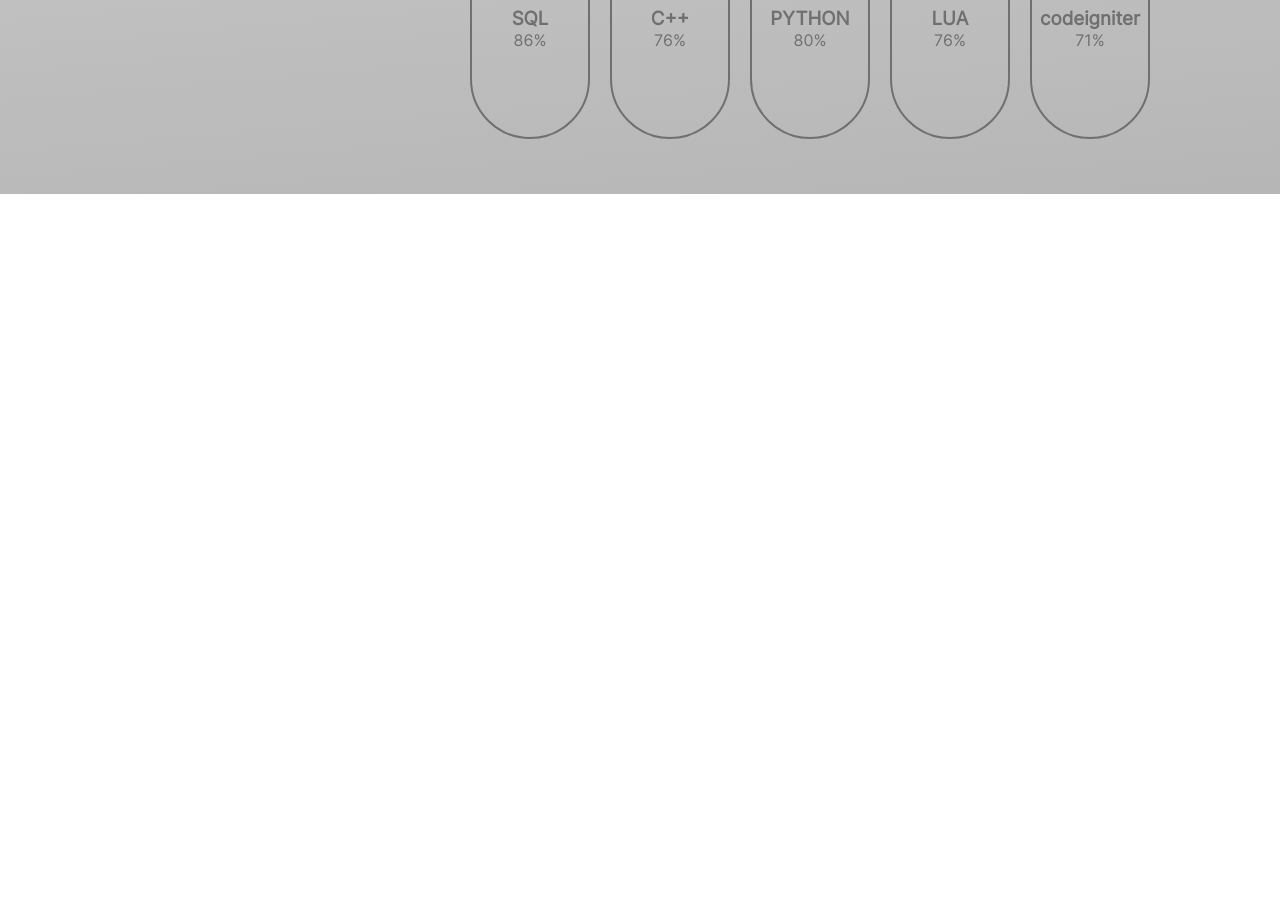
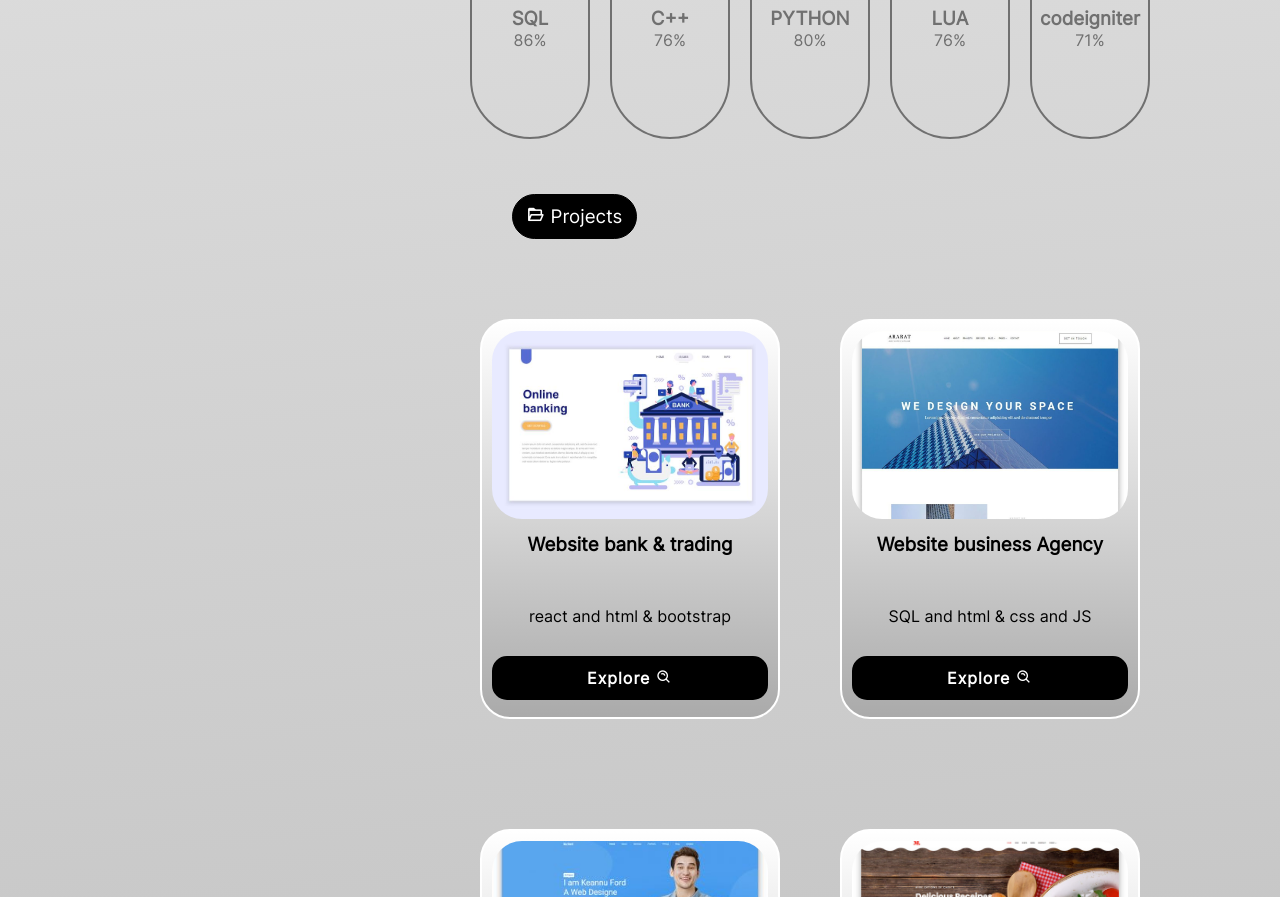
Before and after one commit to NoonGit6/protofilioYounes, a plain HTML site: page index.html in a window 1280 px wide. Shown: the part 1903-2800 px from the top of the page. Before the commit the page ends 2097 px from the top, so only its background shows below. Drawn offline with nearby package versions, Linux system fonts and the light colour scheme.

Commit message:
v3.0 adding projects section

```diff
--- a/css/style.css
+++ b/css/style.css
@@ -361,7 +361,6 @@ about me section here
     margin-bottom: 40px;
     color: #707070;
 }
-
 .card{
     display: flex;
     flex-direction: column;
@@ -387,3 +386,79 @@ about me section here
     color: #fff;
 
 }
+
+.projects-container {
+    min-height: 100vh;
+}
+
+.project-cards {
+    display: flex;
+    height: 100%;
+    align-items: center;
+    margin-top: 50px;
+    margin-bottom: 40px;
+    margin-left: 450px;
+}
+.project{
+    width: 300px;
+    height: 400px;
+    border: 2px solid #ffffff;
+    margin: 30px;
+    border-radius: 30px;
+    padding: 10px;
+    transition: 0.3s ease all;
+    background: linear-gradient(-180deg, #ffffff, #aaaaaa);
+    text-align: center;
+}
+.project h3{
+    margin-top: 10px;
+}
+.project:hover{
+    filter: contrast(80%);
+}
+.project p {
+    text-align: center;
+    margin-top: 10px;
+}
+.project img{
+    width: 100%;
+    height: 50%;
+    object-fit: cover;
+    border-radius: 30px;
+}
+.project img:hover{
+    width: 100%;
+    border-radius: 30px;
+}
+.two-sides{
+    margin-top: 40px;
+    display: flex;
+    flex-direction: column;
+    justify-content: space-between;
+
+}
+.two-sides p {
+    font-weight: 500;
+    margin-bottom: 30px;
+}
+.two-sides a:hover {
+    color: #000;
+    background-color: transparent;
+    border: 2px solid #000;
+}
+.two-sides a {
+    border: 2px solid #000;
+    font-weight: 600;
+    letter-spacing: 1px;
+    transition: 0.3s ease all;
+}
+
+.btn-style {
+    background-color: #000;
+    color: #fff;
+    text-decoration: none;
+    padding: 10px;
+    border-radius: 15px;
+    text-align: center;
+    align-items: center;
+}
--- a/index.html
+++ b/index.html
@@ -142,6 +142,68 @@
                 </div>
             </div>
         </section>
+        <!-- projects section code -->
+        <section class="projects-container">
+            <h3 class="border3"><i class='bx bx-folder-open'></i> Projects</h3>
+            <div class="project-cards">
+                <div class="project">
+                    <img src="src/img/bank.jpg" alt="first-web">
+                    <h3>Website bank & trading</h3>
+                    <div class="two-sides">
+                        <p>react and html & bootstrap</p>
+                        <a class="btn-style" href="">Explore <i class='bx bx-search-alt'></i></a>
+                    </div>
+                </div>
+                <div class="project">
+                    <img src="src/img/agency.jpg" alt="second-web">
+                    <h3>Website business Agency</h3>
+                    <div class="two-sides">
+                        <p>SQL and html & css and JS</p>
+                        <a class="btn-style" href="">Explore <i class='bx bx-search-alt'></i></a>
+                    </div>
+                </div>
+            </div>
+            <div class="project-cards">
+                <div class="project">
+                    <img src="src/img/protofilio.jpg" alt="third-web">
+                    <h3>protofilio for content creator</h3>
+                    <div class="two-sides">
+                        <p>HTML & Css and Javascript</p>
+                        <a class="btn-style" href="">Explore <i class='bx bx-search-alt'></i></a>
+                    </div>
+                </div>
+                <div class="project">
+                    <img src="src/img/restoraunt.jpg" alt="fourth-web">
+                    <h3>restaurant website</h3>
+                    <div class="two-sides">
+                        <p>React and css3</p>
+                        <a class="btn-style" href="">Explore <i class='bx bx-search-alt'></i></a>
+                    </div>
+                </div>
+            </div>
+            <div class="project-cards">
+                <div class="project">
+                    <img src="src/img/platform.jpg" alt="fiveth-web">
+                    <h3>Gaming Platform for gamer</h3>
+                    <div class="two-sides">
+                        <p>react & bootstrap and PHP</p>
+                        <a class="btn-style" href="">Explore <i class='bx bx-search-alt'></i></a>
+                    </div>
+                </div>
+                <div class="project">
+                    <img src="src/img/trading.png" alt="first-web">
+                    <h3>trading digital currency</h3>
+                    <div class="two-sides">
+                        <p>react and SQL and python</p>
+                        <a class="btn-style" href="">Explore <i class='bx bx-search-alt'></i></a>
+                    </div>
+                </div>
+            </div>
+        </section>
+        <!-- contact section code -->
+        <section class="contact-container">
+
+        </section>
     </main>
 
     <footer>
```
Also changed, not shown: src/img/agency.jpg (added), src/img/bank website.avif (added), src/img/bank.jpg (added), src/img/platform.jpg (added), src/img/protofilio.jpg (added), src/img/restoraunt.jpg (added), src/img/trading.png (added).
